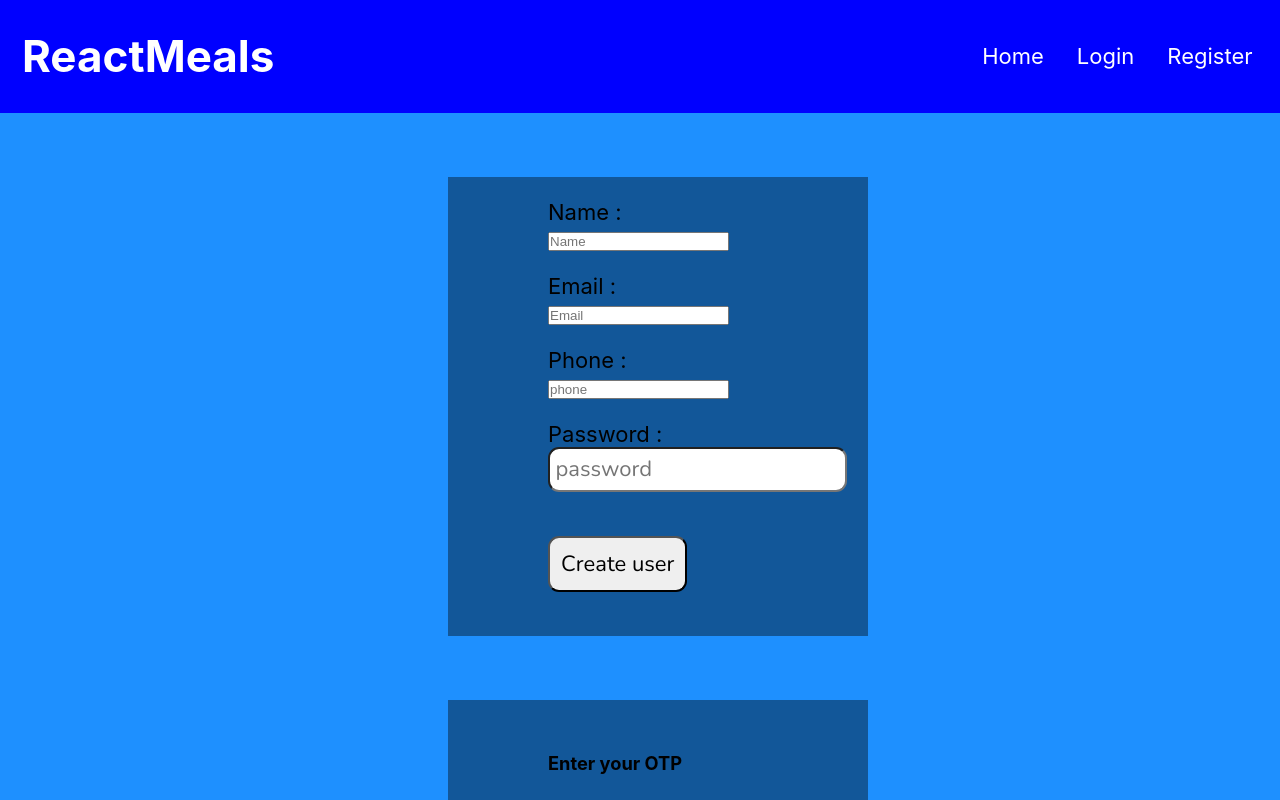
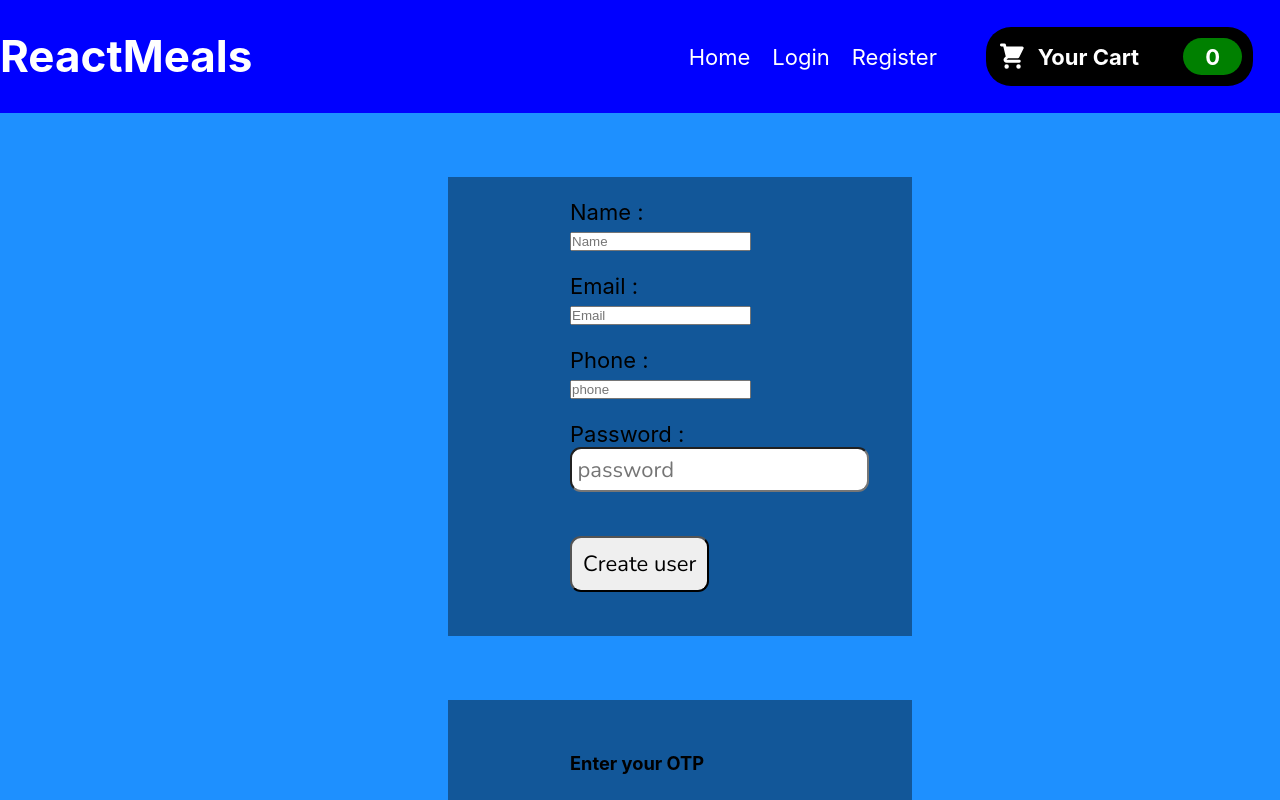
Before and after one commit to Sagar0120/Internship-Gyftm, a React (Create React App) app: page /Register.js in a window 1280 px wide. Shown: the top 800 px of the page. Built offline with nearby package versions, Linux system fonts and the light colour scheme.

Commit message:
cart button added

```diff
--- a/src/Components/layout/HeaderCartButton.js
+++ b/src/Components/HeaderCartButton.js
@@ -1,7 +1,7 @@
 import {useContext} from 'react';
-import CartIcon from '../Cart/CartIcon';
+import CartIcon from './Cart/CartIcon';
 import classes from './HeaderCartButton.module.css';
-import CartContext from '../../store/cart-context';
+import CartContext from '../store/cart-context';
 
 const HeaderCartButton = props => {
     const cartCtx = useContext(CartContext);
--- a/src/Components/layout/HeaderCartButton.module.css
+++ b/src/Components/HeaderCartButton.module.css
@@ -2,15 +2,14 @@
     cursor: pointer;
     font: inherit;
     border: none;
-    background-color: #4d1601;
+    background-color: black;
     color: white;
-    padding: 0.75rem 3rem;
     display: flex;
     justify-content: space-around;
     align-items: center;
     border-radius: 25px;
     font-weight: bold;
-    margin: 180px;
+    margin: 27px;
   }
 
   .button:hover,
@@ -25,7 +24,7 @@
   }
 
   .badge {
-    background-color: #b94517;
+    background-color: green;
     padding: 0.25rem 1rem;
     border-radius: 25px;
     margin-left: 2rem;
--- a/src/Components/Login.js
+++ b/src/Components/Login.js
@@ -1,6 +1,7 @@
 import React, { useState } from "react";
 import axios from "axios";
 import './style.css';
+import { Link } from "react-router-dom";
 
 export default function Login() {
   const API_URL = "https://api.shilpimultiplex.com/api/Auth/";
@@ -48,9 +49,9 @@ export default function Login() {
           </div>
         </div>
 
-        <button type="submit" onClick={Login}>
+        <Link to="/"><button type="submit" onClick={Login}>
           Sign in
-        </button>
+        </button></Link>
       </form>
       </section>
     </div>
--- a/src/Components/Navbar.js
+++ b/src/Components/Navbar.js
@@ -1,16 +1,28 @@
-import './Navbar.style.css';
+import "./Navbar.style.css";
 import { Link } from "react-router-dom";
+import HeaderCartButton from './HeaderCartButton';
 
-const Navbar = () => {
+
+const Navbar = (props) => {
   return (
-        <header className= "nav">
+    <header className="nav">
       <h1>ReactMeals</h1>
       <ul>
-                <li><Link to="/">Home</Link></li>
-                <li><Link to="/Login.js">Login</Link></li>
-                <li><Link to="/Register.js">Register</Link></li>
+        <li>
+          <Link to="/">Home</Link>
+        </li>
+        <li>
+          <Link to="/Login.js">Login</Link>
+        </li>
+        <li>
+          <Link to="/Register.js">Register</Link>
+        </li>
+        <li>
+        <HeaderCartButton onClick={props.onShowCart} />
+        </li>
       </ul>
     </header>
+
   );
 };
 
--- a/src/Components/Navbar.style.css
+++ b/src/Components/Navbar.style.css
@@ -1,5 +1,5 @@
 * {
-    box-sizing: border-box;
+    box-sizing:content-box;
   }
 
   body {
@@ -8,7 +8,7 @@
 
   .container {
     margin: 1rem;
-    text-align: center;
+    text-align: left;
   }
 
   .nav {
@@ -18,11 +18,11 @@
       justify-content: space-between;
       align-items: stretch;
       gap: 2rem;
-      padding: 0 1rem;
+      padding: 0 0;
   }
 
   .site-title {
-    font-size: 2rem;
+    font-size: 1rem;
   }
 
   .nav ul {
@@ -37,15 +37,14 @@
     color: inherit;
     text-decoration: none;
     height: 100%;
-    display: flex;
-    align-items: center;
-    padding: .25rem;
+    display:flex;
+    align-items:center;
   }
 
   .nav li.active {
-    background-color: #555;
+    background-color: forestgreen;
   }
 
   .nav li:hover {
-    background-color: #777;
+    background-color: forestgreen   ;
   }
--- a/src/Components/meals/MealItem/MealItemForm.js
+++ b/src/Components/meals/MealItem/MealItemForm.js
@@ -1,9 +1,6 @@
 import {useRef , useState } from 'react';
 import Input from '../../UI/Input';
 import classes from './MealItemForm.module.css';
-
-
-
 
 const MealItemForm = (props) => {
     const [amountIsValid, setAmountIsValid] = useState(true);
```
Also changed, not shown: src/Components/layout/Header.js (deleted), src/Components/meals/AvailableMeals.js (line endings or trailing spaces). Lines whose indentation alone changed are shown as unchanged.
